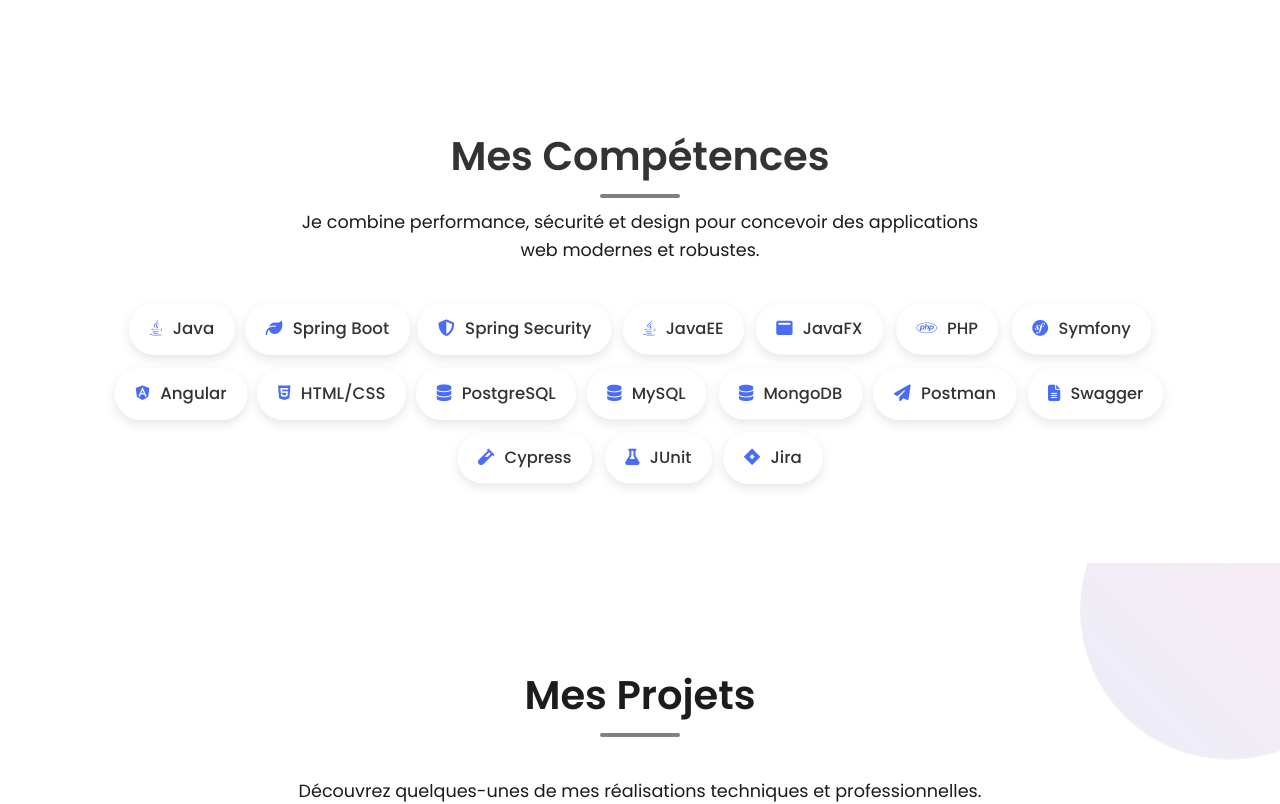
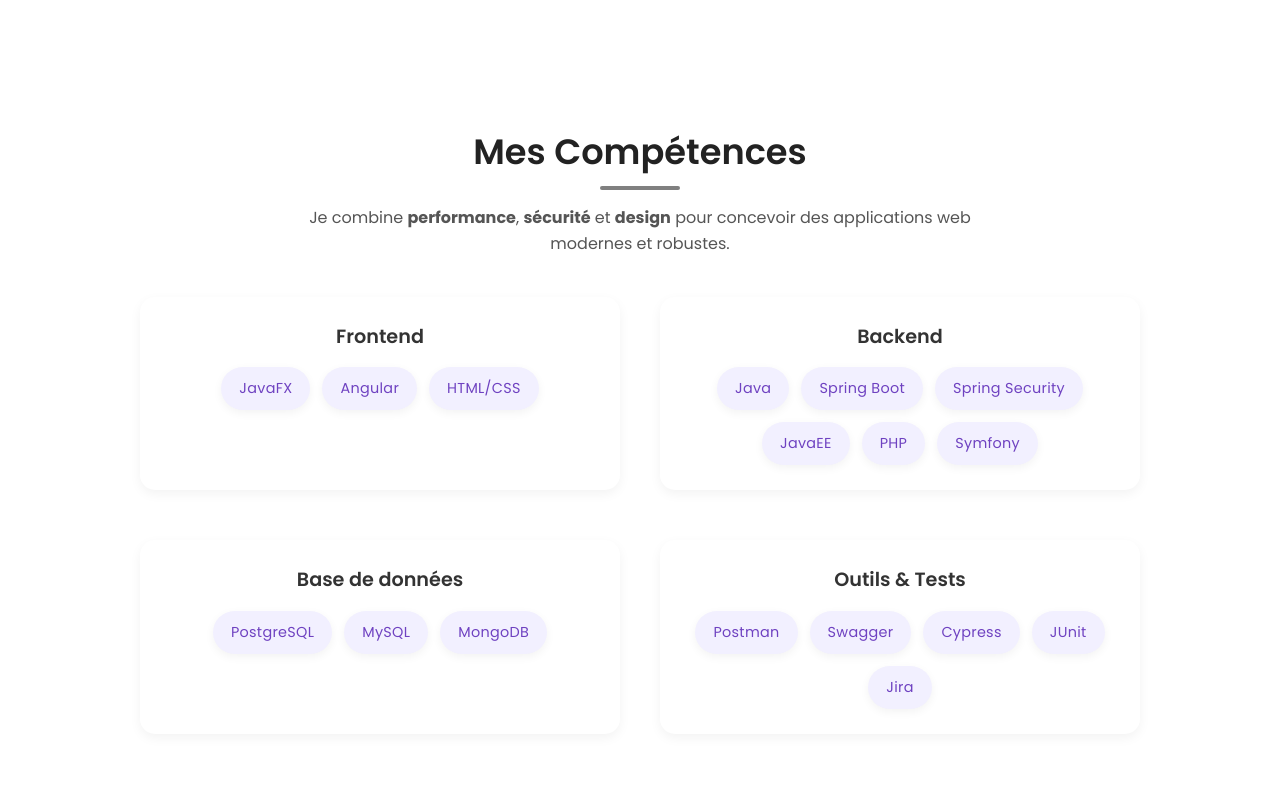
Before and after one commit to Mariemjlassi/MyPortfolio, an Angular app: page / in a window 1280 px wide. Shown: the part 1600-2404 px from the top of the page. Built offline with nearby package versions, Linux system fonts and the light colour scheme.

Commit message:
portfolio

```diff
--- a/src/app/components/about/about.component.css
+++ b/src/app/components/about/about.component.css
@@ -217,7 +217,7 @@
   left: 0;
   width: 100%;
   height: 70%;
-  background: linear-gradient(to top, rgba(15, 12, 41, 0.8), transparent);
+
 }
 
 .card-title {
--- a/src/app/components/about/about.component.html
+++ b/src/app/components/about/about.component.html
@@ -10,7 +10,7 @@
   <div class="card-inner">
     <div class="card-front">
       <div class="card-image">
-        <img src="images/it.png" alt="Mariem Jlassi">
+        <img src="images/pc.jpeg" alt="Mariem Jlassi">
         <div class="image-overlay"></div>
       </div>
       <div class="card-title">
--- a/src/app/components/education/education.component.ts
+++ b/src/app/components/education/education.component.ts
@@ -46,4 +46,34 @@ export class EducationComponent {
   isTabActive(tabId: string): boolean {
     return this.activeTab === tabId;
   }
+
+
+  technologies = [
+    // Frontend
+    { name: 'Angular', category: 'frontend' },
+    { name: 'React', category: 'frontend' },
+    { name: 'TypeScript', category: 'frontend' },
+    { name: 'HTML/CSS', category: 'frontend' },
+
+    // Backend
+    { name: 'Node.js', category: 'backend' },
+    { name: 'Express', category: 'backend' },
+    { name: 'Python', category: 'backend' },
+    { name: 'Java', category: 'backend' },
+
+    // Bases de données
+    { name: 'MySQL', category: 'database' },
+    { name: 'MongoDB', category: 'database' },
+    { name: 'PostgreSQL', category: 'database' },
+
+    // Outils & DevOps
+    { name: 'Docker', category: 'tools' },
+    { name: 'Git', category: 'tools' },
+    { name: 'AWS', category: 'tools' },
+    { name: 'Jenkins', category: 'tools' }
+  ];
+
+  getTechnologiesByCategory(category: string) {
+    return this.technologies.filter(tech => tech.category === category);
+  }
 }
--- a/src/app/components/header/header.component.css
+++ b/src/app/components/header/header.component.css
@@ -129,7 +129,6 @@ nav {
   left: 0;
   width: 100%;
   height: 2px;
-  background: linear-gradient(50deg, #00c6ff, #6f42c1, #ff1493);
   transform: scaleX(0);
   transform-origin: center;
   transition: transform 0.3s ease;
@@ -156,17 +155,23 @@ nav {
 
 /* Bouton CV spécial */
 .cv-item .nav-link {
-
-  background: linear-gradient(90deg, #00c6ff, #6f42c1, #ff1493);
-  color: white;
-  margin-left: 0.5rem;
+  background: #111827; /* Noir profond */
+  color: #ffffff;
+  border-radius: 10px;
+  font-weight: 600;
   padding: 0.7rem 1.2rem;
+  transition: all 0.3s ease;
 }
 
 .cv-item .nav-link:hover {
-  transform: translateY(-2px) scale(1.05);
-  box-shadow: 0 8px 20px rgba(139, 92, 246, 0.35);
+  background: #1e293b; /* Gris bleuté foncé */
+  transform: translateY(-2px);
+  box-shadow: 0 6px 16px rgba(0, 0, 0, 0.15);
 }
+
+
+
+
 
 
 .cv-badge {
--- a/src/app/components/home/home.component.html
+++ b/src/app/components/home/home.component.html
@@ -4,7 +4,7 @@
       <div class="hero-text">
         <h1>Bonjour, je suis <span class="highlight">{{ profileData.name }}</span></h1>
 <h2 style="color: black;">Élève ingénieure & Développeuse Full-Stack</h2>
-<p style="color: black;">{{ profileData.aboutMe }}</p>
+
 
         <div class="hero-buttons">
           <a href="#contact" class="btn">Me contacter</a>
--- a/src/app/components/skills/skills.component.css
+++ b/src/app/components/skills/skills.component.css
@@ -0,0 +1,104 @@
+
+/* Section principale */
+.skills {
+  padding: 80px 0;
+  background: #ffffff;
+}
+
+/* Titre */
+.section-title {
+  text-align: center;
+  font-size: 2.2rem;
+  font-weight: 600;
+  color: #222;
+  margin-bottom: 25px;
+}
+
+/* Intro */
+.skills-intro {
+  text-align: center;
+  max-width: 700px;
+  margin: 0 auto 40px;
+  color: #555;
+  font-size: 1rem;
+  line-height: 1.6;
+}
+
+/* Disposition générale */
+.skills-categories {
+  display: grid;
+  grid-template-columns: repeat(auto-fit, minmax(400px, 1fr));
+  gap: 50px 40px;
+  max-width: 1000px;
+  margin: 0 auto;
+}
+
+/* Bloc de catégorie */
+.skill-category {
+  background: #fff;
+  padding: 25px 20px;
+  border-radius: 15px;
+  box-shadow: 0 4px 12px rgba(0,0,0,0.05);
+  text-align: center;
+  transition: transform 0.3s ease, box-shadow 0.3s ease;
+}
+
+.skill-category:hover {
+  transform: translateY(-5px);
+  box-shadow: 0 6px 16px rgba(0,0,0,0.08);
+}
+
+/* Titre catégorie */
+.category-title {
+  margin-bottom: 15px;
+  font-size: 1.2rem;
+  font-weight: 600;
+  color: #333;
+}
+
+/* Grille des compétences */
+.skills-grid {
+  display: flex;
+  flex-wrap: wrap;
+  justify-content: center;
+  gap: 12px;
+}
+
+/* Étiquettes */
+.skill-card {
+  background: #f2f0ff;
+  color: #6f42c1;
+  padding: 10px 18px;
+  border-radius: 25px;
+  font-size: 0.9rem;
+  letter-spacing: 0.3px;
+  box-shadow: 0 3px 10px rgba(0, 0, 0, 0.05);
+  transition: all 0.3s ease;
+}
+
+.skill-card:hover {
+  background: #ece8ff;
+  transform: translateY(-3px);
+  box-shadow: 0 5px 12px rgba(0, 0, 0, 0.08);
+}
+
+/* Responsive */
+@media (max-width: 768px) {
+  .skills {
+    padding: 60px 0;
+  }
+
+  .section-title {
+    font-size: 1.8rem;
+  }
+
+  .skills-categories {
+    grid-template-columns: 1fr;
+    gap: 30px;
+  }
+
+  .skill-card {
+    font-size: 0.85rem;
+    padding: 8px 15px;
+  }
+}
--- a/src/app/components/skills/skills.component.html
+++ b/src/app/components/skills/skills.component.html
@@ -2,122 +2,57 @@
   <div class="container">
     <h2 class="section-title">Mes Compétences</h2>
 
-
     <!-- Introduction -->
     <div class="skills-intro">
-      <p class="skills-intro">
-      Je combine performance, sécurité et design pour concevoir des applications web modernes et robustes.
-    </p>
-  </div>
+      <p>
+        Je combine <strong>performance</strong>, <strong>sécurité</strong> et <strong>design</strong>
+        pour concevoir des applications web modernes et robustes.
+      </p>
+    </div>
 
-    <!-- Technologies sous forme de nuage de tags -->
-    <div class="technologies-cloud">
-      <div class="cloud-container">
-        <div *ngFor="let tech of getAllTechnologies()"
-             class="tech-tag"
-             [style.--size]="getTechSize(tech.level)">
-          <div class="tech-icon">
-            <i [class]="getTechIcon(tech.name)"></i>
+    <!-- Catégories de compétences -->
+    <div class="skills-categories">
+
+      <!-- Frontend -->
+      <div class="skill-category" *ngIf="getSkillsByCategory('frontend').length > 0">
+        <h3 class="category-title">{{ getCategoryName('frontend') }}</h3>
+        <div class="skills-grid">
+          <div *ngFor="let tech of getSkillsByCategory('frontend')" class="skill-card">
+            <span class="skill-name">{{ tech.name }}</span>
           </div>
-          <span>{{ tech.name }}</span>
         </div>
       </div>
+
+      <!-- Backend -->
+      <div class="skill-category" *ngIf="getSkillsByCategory('backend').length > 0">
+        <h3 class="category-title">{{ getCategoryName('backend') }}</h3>
+        <div class="skills-grid">
+          <div *ngFor="let tech of getSkillsByCategory('backend')" class="skill-card">
+            <span class="skill-name">{{ tech.name }}</span>
+          </div>
+        </div>
+      </div>
+
+      <!-- Base de données -->
+      <div class="skill-category" *ngIf="getSkillsByCategory('database').length > 0">
+        <h3 class="category-title">{{ getCategoryName('database') }}</h3>
+        <div class="skills-grid">
+          <div *ngFor="let tech of getSkillsByCategory('database')" class="skill-card">
+            <span class="skill-name">{{ tech.name }}</span>
+          </div>
+        </div>
+      </div>
+
+      <!-- Outils & Tests -->
+      <div class="skill-category" *ngIf="getSkillsByCategory('tools').length > 0">
+        <h3 class="category-title">{{ getCategoryName('tools') }}</h3>
+        <div class="skills-grid">
+          <div *ngFor="let tech of getSkillsByCategory('tools')" class="skill-card">
+            <span class="skill-name">{{ tech.name }}</span>
+          </div>
+        </div>
+      </div>
+
     </div>
   </div>
 </section>
-
-<style>
-.skills {
-  padding: 80px 0;
-
-  background: #ffffff;
-
-}
-.gradient-text {
-  background: linear-gradient(90deg, #00c6ff, #6f42c1, #ff1493);
-  -webkit-background-clip: text;
-  -webkit-text-fill-color: transparent;
-  font-weight: 700;
-}
-
-
-.container {
-  max-width: 1200px;
-  margin: 0 auto;
-  padding: 0 20px;
-}
-
-.section-title {
-  text-align: center;
-  font-size: 2.5rem;
-  margin-bottom: 20px;
-  color: #333;
-}
-
-.skills-intro {
-  text-align: center;
-  max-width: 700px;
-  margin: 0 auto 40px;
-  color: #1a1a1a;
-  font-size: 1.1rem;
-  line-height: 1.6;
-}
-
-.technologies-cloud {
-  margin-top: 30px;
-}
-
-.cloud-container {
-  display: flex;
-  flex-wrap: wrap;
-  justify-content: center;
-  gap: 15px;
-  margin: 0 auto;
-}
-
-.tech-tag {
-  display: flex;
-  align-items: center;
-  background: white;
-  padding: 12px 20px;
-  border-radius: 50px;
-  box-shadow: 0 4px 10px rgba(0, 0, 0, 0.1);
-  transition: all 0.3s ease;
-  transform: scale(calc(0.8 + (var(--size, 1) * 0.2)));
-}
-
-.tech-tag:hover {
-  transform: scale(calc(0.9 + (var(--size, 1) * 0.2))) translateY(-5px);
-  box-shadow: 0 6px 15px rgba(0, 0, 0, 0.15);
-}
-
-.tech-icon {
-  margin-right: 10px;
-  font-size: 1rem;
-  color: #4a6cf7;
-}
-
-.tech-tag span {
-  font-weight: 500;
-  color: #333;
-}
-
-/* Responsive */
-@media (max-width: 768px) {
-  .skills {
-    padding: 60px 0;
-  }
-
-  .section-title {
-    font-size: 2rem;
-  }
-
-  .cloud-container {
-    gap: 10px;
-  }
-
-  .tech-tag {
-    padding: 8px 15px;
-  }
-}
-</style>
```
Also changed, not shown: public/images/pc.jpeg (added).
